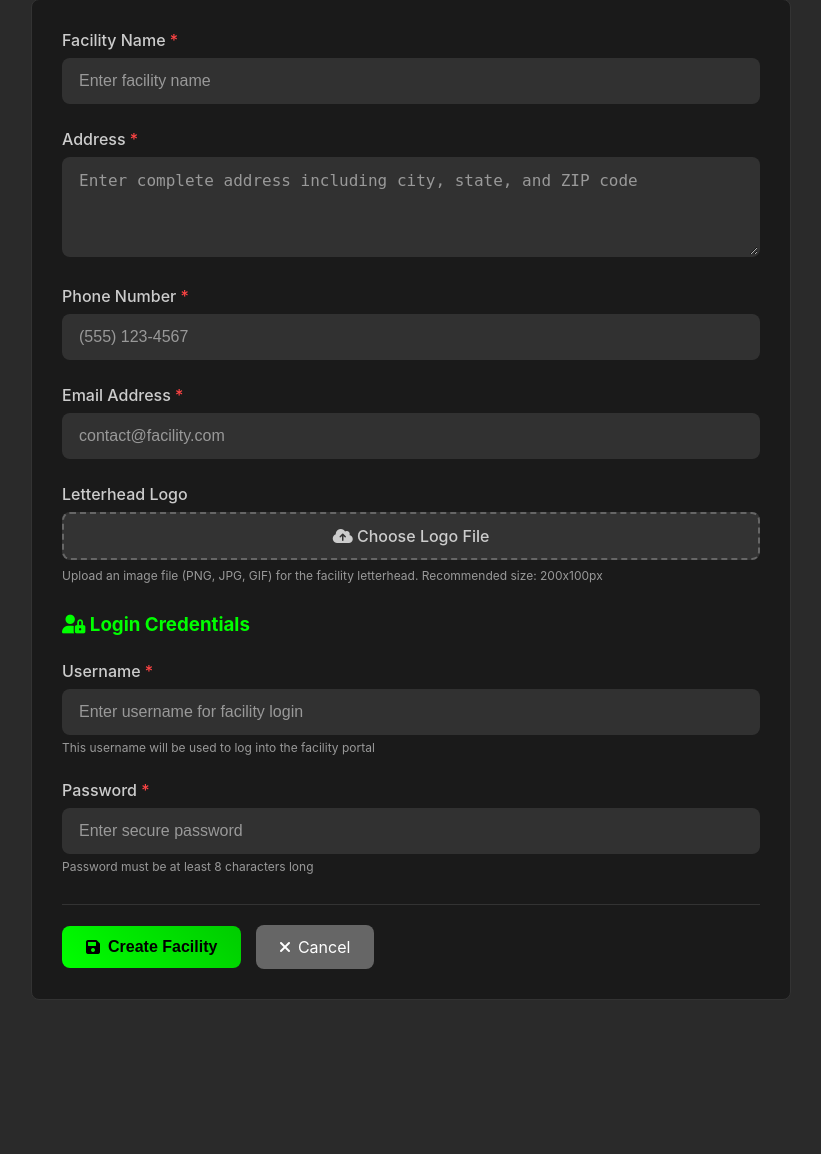
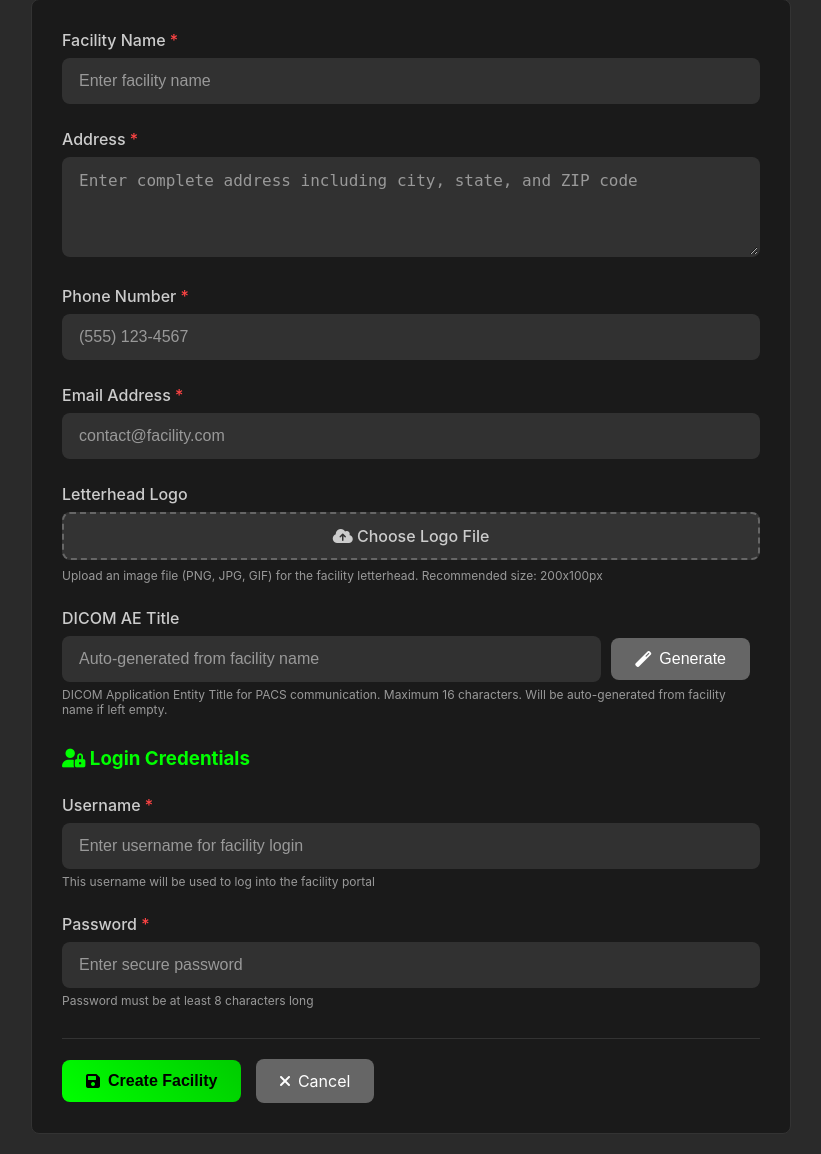
Before and after one commit to waiting-to-be-named/new_noctis, a Django app: page /viewer/admin/facilities/new/ in a window 1280 px wide. Shown: the part 169-1323 px from the top of the page, without its empty margins (229-1050 px from the left). Before the commit the page ends 1168 px from the top, so only its background shows below. Run offline with Django 5.2, Linux system fonts and the light colour scheme; a user stored in the database is signed in.

Commit message:
Add DICOM AE Title generation for facilities with auto-generation
Co-authored-by: mwangimuriuki092 <mwangimuriuki092@gmail.com>

```diff
--- a/templates/admin/facility_form.html
+++ b/templates/admin/facility_form.html
@@ -314,6 +314,28 @@
                     <div class="helptext">Upload an image file (PNG, JPG, GIF) for the facility letterhead. Recommended size: 200x100px</div>
                 </div>
 
+                <div class="form-group">
+                    <label for="{{ form.ae_title.id_for_label }}">DICOM AE Title</label>
+                    {{ form.ae_title.errors }}
+                    <div style="display: flex; gap: 10px; align-items: center;">
+                        <input type="text"
+                               name="{{ form.ae_title.name }}"
+                               id="{{ form.ae_title.id_for_label }}"
+                               class="form-control"
+                               placeholder="Auto-generated from facility name"
+                               value="{{ form.ae_title.value|default:'' }}"
+                               maxlength="16"
+                               style="flex: 1;">
+                        <button type="button"
+                                id="generate-ae-title"
+                                class="btn btn-secondary"
+                                style="white-space: nowrap;">
+                            <i class="fas fa-magic"></i> Generate
+                        </button>
+                    </div>
+                    <div class="helptext">DICOM Application Entity Title for PACS communication. Maximum 16 characters. Will be auto-generated from facility name if left empty.</div>
+                </div>
+
                 {% if is_create %}
                 <div class="form-group">
                     <h3 style="color: #00ff00; margin-bottom: 20px; margin-top: 30px;">
@@ -371,6 +393,48 @@
                 label.style.background = '#333';
             }
         });
+
+        // AE Title generation
+        function generateAETitle() {
+            const facilityName = document.getElementById('{{ form.name.id_for_label }}').value;
+            if (!facilityName.trim()) {
+                alert('Please enter a facility name first.');
+                return;
+            }
+
+            // Generate AE title from facility name
+            let aeTitle = facilityName
+                .replace(/[^A-Za-z0-9]/g, '')  // Remove special characters
+                .toUpperCase()                  // Convert to uppercase
+                .substring(0, 16);              // Limit to 16 characters
+
+            if (!aeTitle) {
+                aeTitle = 'FACILITY';
+            }
+
+            document.getElementById('{{ form.ae_title.id_for_label }}').value = aeTitle;
+        }
+
+        // Auto-generate AE title when facility name changes (if AE title is empty)
+        document.getElementById('{{ form.name.id_for_label }}').addEventListener('input', function() {
+            const aeField = document.getElementById('{{ form.ae_title.id_for_label }}');
+            if (!aeField.value.trim()) {
+                generateAETitle();
+            }
+        });
+
+        // Manual generation button
+        document.getElementById('generate-ae-title').addEventListener('click', generateAETitle);
+
+        // Generate AE title on page load if facility name exists but AE title is empty
+        document.addEventListener('DOMContentLoaded', function() {
+            const facilityName = document.getElementById('{{ form.name.id_for_label }}').value;
+            const aeTitle = document.getElementById('{{ form.ae_title.id_for_label }}').value;
+
+            if (facilityName.trim() && !aeTitle.trim()) {
+                generateAETitle();
+            }
+        });
     </script>
 </body>
 </html>
--- a/viewer/models.py
+++ b/viewer/models.py
@@ -10,6 +10,7 @@ import numpy as np
 import io
 import base64
 from django.utils import timezone
+import re
 
 
 class Facility(models.Model):
@@ -20,6 +21,7 @@ class Facility(models.Model):
     email = models.EmailField()
     letterhead_logo = models.ImageField(upload_to='facility_logos/', null=True, blank=True)
     user = models.OneToOneField(User, on_delete=models.CASCADE, null=True, blank=True, related_name='facility')
+    ae_title = models.CharField(max_length=16, unique=True, blank=True, help_text="DICOM AE Title for PACS communication")
     created_at = models.DateTimeField(auto_now_add=True)
 
     class Meta:
@@ -28,6 +30,49 @@ class Facility(models.Model):
 
     def __str__(self):
         return self.name
+
+    def generate_ae_title(self):
+        """Generate a unique AE title from facility name"""
+        # Remove special characters and spaces, convert to uppercase
+        base_ae = re.sub(r'[^A-Za-z0-9]', '', self.name).upper()
+
+        # Truncate to max 12 characters to leave room for numbers
+        base_ae = base_ae[:12]
+
+        # If empty after cleaning, use default
+        if not base_ae:
+            base_ae = "FACILITY"
+
+        # Check if base AE title is already in use
+        existing_ae_titles = set(
+            Facility.objects.exclude(pk=self.pk).values_list('ae_title', flat=True)
+        )
+
+        # Try the base AE title first
+        candidate_ae = base_ae
+        counter = 1
+
+        # If base is taken, try adding numbers
+        while candidate_ae in existing_ae_titles:
+            # Ensure total length doesn't exceed 16 characters
+            counter_str = str(counter)
+            max_base_length = 16 - len(counter_str)
+            candidate_ae = base_ae[:max_base_length] + counter_str
+            counter += 1
+
+            # Safety check to prevent infinite loop
+            if counter > 9999:
+                import uuid
+                candidate_ae = "FAC" + str(uuid.uuid4().hex)[:5].upper()
+                break
+
+        return candidate_ae
+
+    def save(self, *args, **kwargs):
+        """Override save to auto-generate AE title if not provided"""
+        if not self.ae_title:
+            self.ae_title = self.generate_ae_title()
+        super().save(*args, **kwargs)
 
 
 class DicomStudy(models.Model):
--- a/viewer/views.py
+++ b/viewer/views.py
@@ -147,7 +147,7 @@ class FacilityCreateView(AdminRequiredMixin, CreateView):
     """Admin view to create new facility"""
     model = Facility
     template_name = 'admin/facility_form.html'
-    fields = ['name', 'address', 'phone', 'email', 'letterhead_logo']
+    fields = ['name', 'address', 'phone', 'email', 'letterhead_logo', 'ae_title']
     success_url = reverse_lazy('viewer:facility_list')
 
     def get_context_data(self, **kwargs):
@@ -191,7 +191,7 @@ class FacilityUpdateView(AdminRequiredMixin, UpdateView):
     """Admin view to update facility"""
     model = Facility
     template_name = 'admin/facility_form.html'
-    fields = ['name', 'address', 'phone', 'email', 'letterhead_logo']
+    fields = ['name', 'address', 'phone', 'email', 'letterhead_logo', 'ae_title']
     success_url = reverse_lazy('viewer:facility_list')
 
     def get_context_data(self, **kwargs):
```
Also changed, not shown: db.sqlite3, viewer/migrations/0004_add_ae_title_to_facility.py (added), 1 other file.
